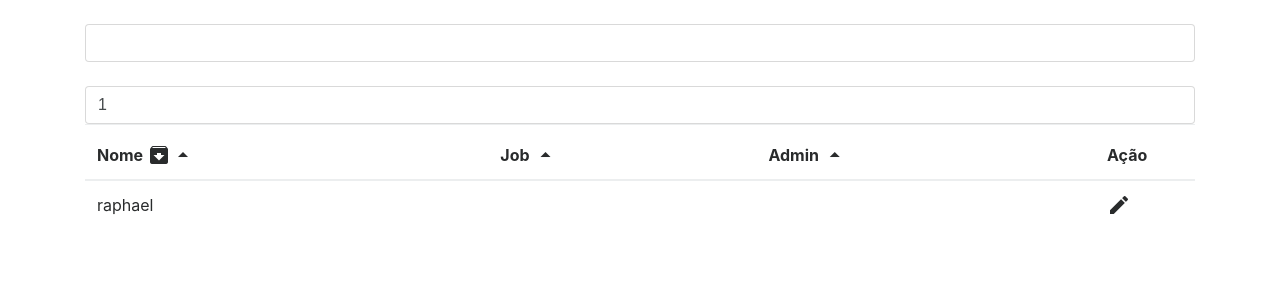
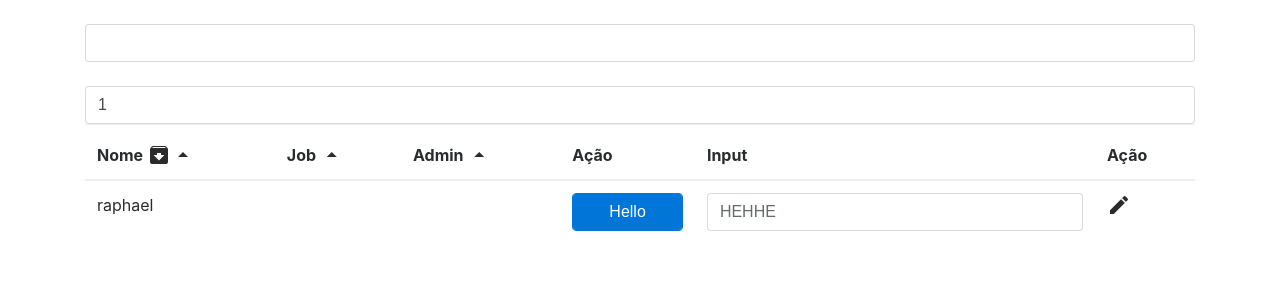
Before and after one commit to raphaelkieling/table-ng-quick, an Angular app: page / in a window 1280 px wide. Shown: the top 300 px of the page. Built offline with nearby package versions, Linux system fonts and the light colour scheme.

Commit message:
elements in render working

```diff
--- a/package.json
+++ b/package.json
@@ -1,6 +1,6 @@
 {
   "name": "table-ng-quick",
-  "version": "1.0.5",
+  "version": "1.0.6",
   "license": "MIT",
   "scripts": {
     "ng": "ng",
--- a/src/app/app.component.html
+++ b/src/app/app.component.html
@@ -4,5 +4,5 @@
   <br>
   <input type="number" class="form-control" [(ngModel)]="rows">
 
-  <table-ng [data]="dados" [displayNRows]="rows" [search]="search" (selected)="out($event)" [config]="config" (selectedDoubleClick)="out($event)"></table-ng>
+  <table-ng [data]="dados" (customEvent)="out($event)" [displayNRows]="rows" [search]="search" (edit)="out($event)" (selected)="out($event)" [config]="config" (selectedDoubleClick)="out($event)"></table-ng>
 </div>
--- a/src/app/app.component.ts
+++ b/src/app/app.component.ts
@@ -1,5 +1,5 @@
 import { TableConfigService } from './components/table/service/table-config.service';
-import { Table } from './components/table/model/table';
+import { Table, Element, ElementEvent } from './components/table/model/table';
 import { Component } from '@angular/core';
 
 @Component({
@@ -14,8 +14,8 @@ export class AppComponent {
 
   dados = [
     { id: '1', nome: 'raphael' },
-    { id: '1', nome: 'damiao', administrator: 'dondomino', trabalho: { nome: 'Desenveolvedor' } },
-    { id: '1', nome: 'julia', administrator: true }
+    { id: '2', nome: 'damiao', administrator: 'dondomino', trabalho: { nome: 'Desenveolvedor' } },
+    { id: '3', nome: 'julia', administrator: true }
   ];
   config: Table;
 
@@ -46,6 +46,29 @@ export class AppComponent {
             }
           },
           order: { active: true }
+        },
+        {
+          title: 'Ação',
+          extend: {
+            element: {
+              el: Element.Button,
+              text: 'Hello',
+              className: 'bt btn-primary form-control',
+              event: ElementEvent.OnClick
+            }
+          }
+        },
+        {
+          title: 'Input',
+          extend: {
+            element: {
+              el: Element.Input,
+              placeholder: 'HEHHE',
+              text: 'Hello',
+              className: 'form-control',
+              event: ElementEvent.Blur
+            }
+          }
         }
       ]
     };
@@ -57,4 +80,5 @@ export class AppComponent {
   out(e) {
     console.log(e);
   }
+
 }
--- a/src/app/components/table/model/table.ts
+++ b/src/app/components/table/model/table.ts
@@ -18,6 +18,18 @@ export interface StyleTable {
 
 export interface SearchConfig {
   nameData: string[];
+}
+
+export enum Element {
+  Input = 'Input',
+  Button = 'Button'
+}
+
+export enum ElementEvent {
+  OnClick = 'onclick',
+  OnChange = 'onchange',
+  OnKeyUp = 'onkeyup',
+  Blur = 'onblur'
 }
 
 export interface Column {
@@ -42,6 +54,12 @@ export enum OrderEnum {
   ascending = 1
 }
 
+export interface CustomEvent {
+  type: Element;
+  object?: any;
+  value?: any;
+}
+
 export interface Extend {
   mathValueToString?: {
     resultView: string[];
@@ -49,6 +67,14 @@ export interface Extend {
     expected: any[];
     default: string;
     join?: boolean;
+  };
+
+  element?: {
+    el: Element;
+    className?: string;
+    text?: string;
+    placeholder?: string;
+    event: ElementEvent;
   };
 
   idToView?: {
--- a/src/app/components/table/table.component.html
+++ b/src/app/components/table/table.component.html
@@ -19,7 +19,7 @@
       (click)="addClassSelecionado(objeto) ">
 
         <td *ngFor="let column of config.columns ">
-          <span [class]="renderClass(column) " [innerHTML]="renderString(objeto,column) "></span>
+          <span [class]="renderClass(column)"  #content [innerHTML]="render(objeto,column,content)"></span>
         </td>
 
         <td *ngIf='activeAction' style="min-width:100px; ">
--- a/src/app/components/table/table.component.ts
+++ b/src/app/components/table/table.component.ts
@@ -1,6 +1,6 @@
-import { EventEmitter } from '@angular/core';
+import { EventEmitter, ElementRef } from '@angular/core';
 import { Component, OnInit, Input } from '@angular/core';
-import { Table, Column, OrderEnum } from './model/table';
+import { Table, Column, OrderEnum, Extend, Element, CustomEvent } from './model/table';
 import { Output } from '@angular/core';
 import { PegaValorDaPropriedadeComDotNotation } from './helper';
 import { TableConfigService } from './service/table-config.service';
@@ -24,7 +24,7 @@ export class TableComponent {
 
   @Output() delete = new EventEmitter<any>();
   @Output() edit = new EventEmitter<any>();
-
+  @Output() customEvent = new EventEmitter<CustomEvent>();
   @Output() selected = new EventEmitter<any>();
   @Output() selectedDoubleClick = new EventEmitter<any>();
 
@@ -81,9 +81,9 @@ export class TableComponent {
       : '';
   }
 
-  renderString(objeto: object, coluna: Column): string {
+  render(objeto: object, coluna: Column, content: HTMLElement): string {
     if (coluna.extend) {
-      return this.configColumn(objeto, coluna);
+      return this.configColumn(objeto, coluna, content);
     }
     return this.transformaObjetoNomeData(objeto, coluna.nameData);
   }
@@ -97,7 +97,7 @@ export class TableComponent {
     return '';
   }
 
-  configColumn(objeto, coluna: Column): string {
+  configColumn(objeto, coluna: Column, content: HTMLElement): any {
     if (coluna.extend.mathValueToString) {
       return this.mathValueToString(objeto, coluna);
     }
@@ -105,6 +105,44 @@ export class TableComponent {
     if (coluna.extend.idToView) {
       return this.idToView(coluna, objeto);
     }
+
+    if (coluna.extend.element) {
+      this.element(coluna.extend, objeto, content);
+    }
+  }
+
+  element(coluna: Extend, objeto, content: HTMLElement) {
+    const { el, className, text, placeholder, event } = coluna.element;
+    let elemento: any;
+
+    if (el === Element.Input) {
+      elemento = document.createElement('input');
+      elemento.className = coluna.element.className;
+      elemento.placeholder = placeholder;
+      elemento[event] = (e) => this.customEvent.emit({
+        type: el,
+        object: objeto,
+        value: e.target.value
+      });
+
+    }
+
+    if (el === Element.Button) {
+      elemento = document.createElement('button');
+      elemento.className = coluna.element.className;
+      elemento.textContent = text;
+      elemento[event] = () => this.customEvent.emit({
+        type: el,
+        object: objeto
+      });
+    }
+
+    // Prevent change input or rerendering
+    if (content.childNodes.length > 0) {
+      return;
+    }
+
+    content.appendChild(elemento);
   }
 
   private idToView(coluna: Column, objeto: any) {
```
